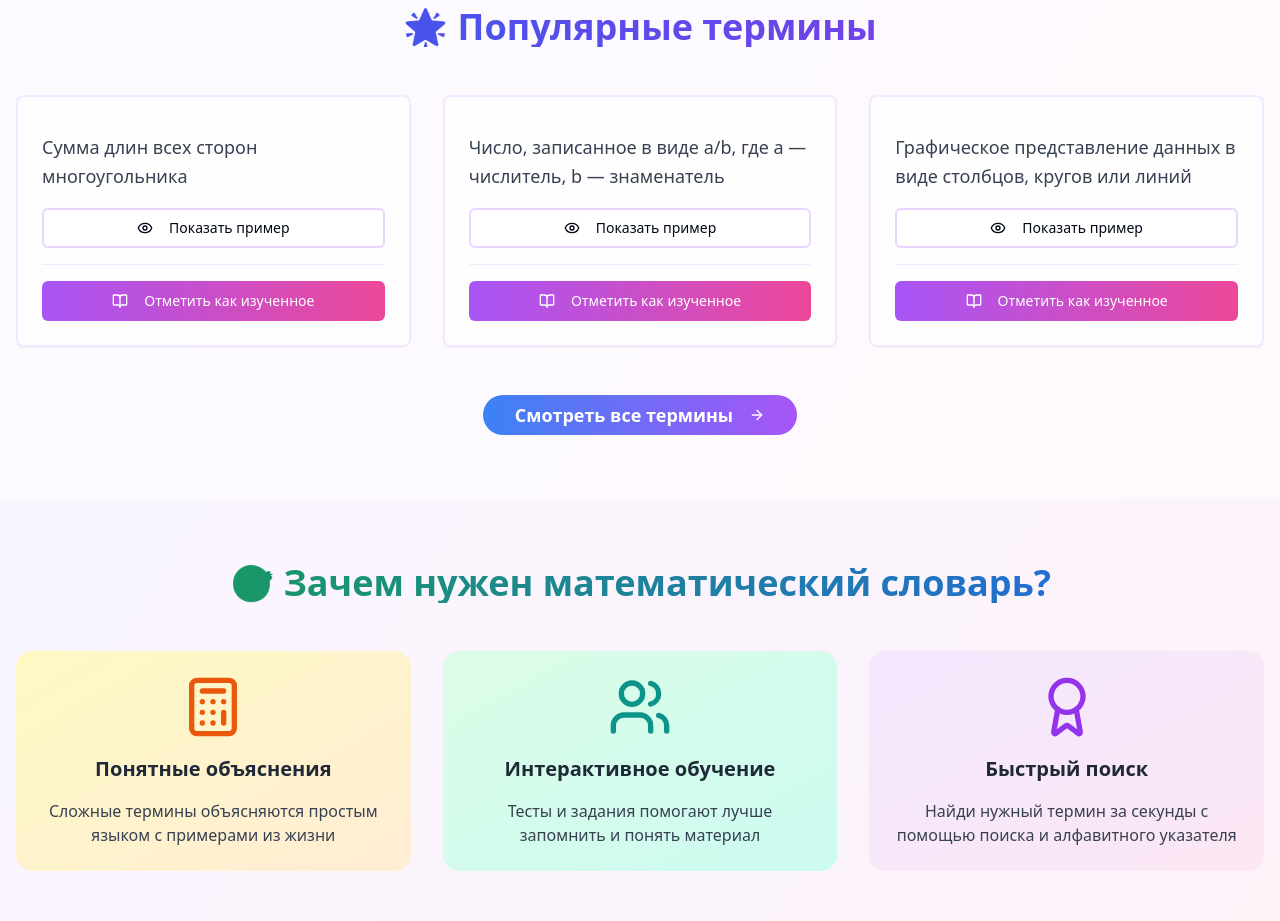
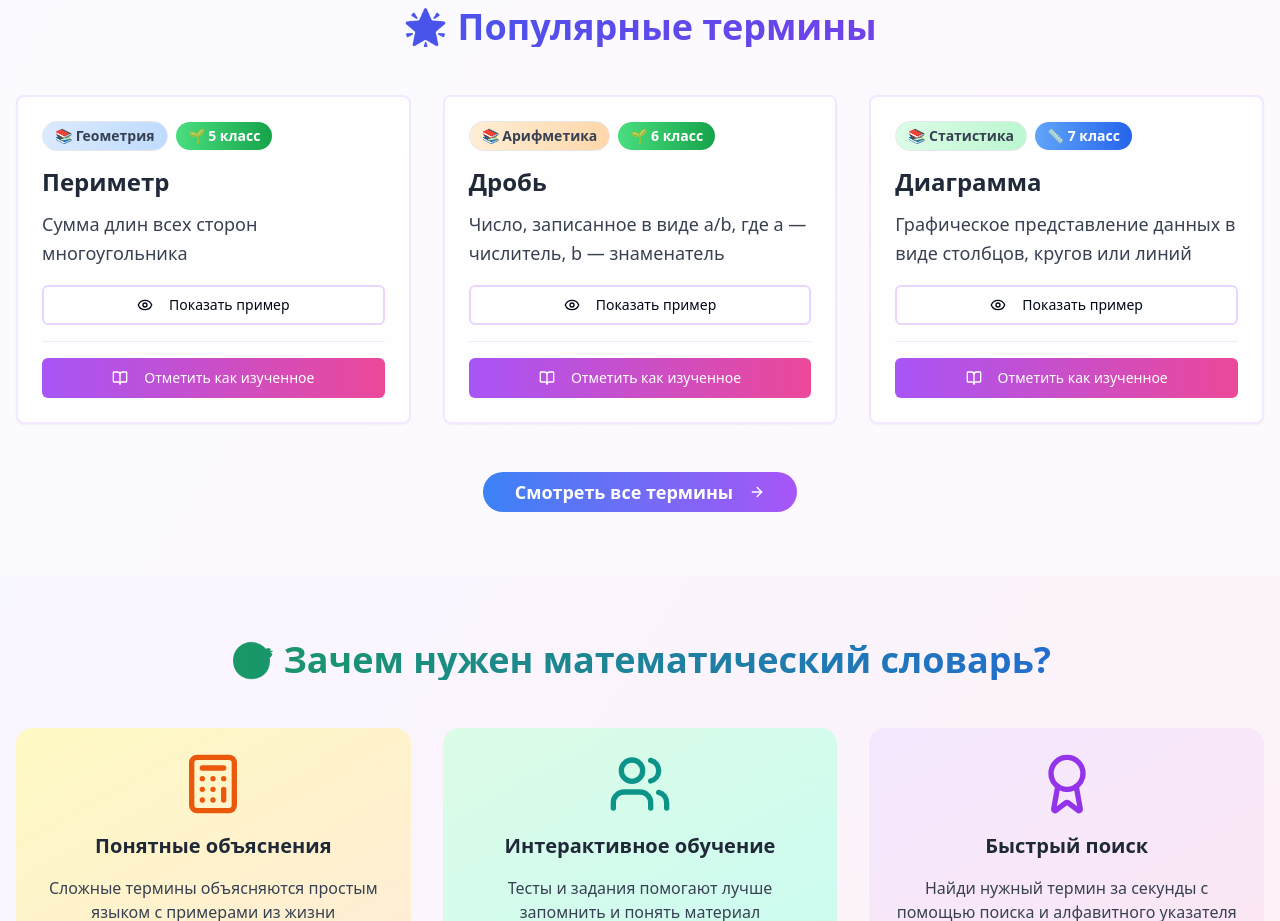
Before and after one commit to Regina704/math-kids-dictionary-fun, a React (Vite) app: page / in a window 1280 px wide. Shown: the part 1000-1921 px from the top of the page. Built offline with nearby package versions, Linux system fonts and the light colour scheme.

Commit message:
Fix: Update Term type in Index and Terms pages
The AI updated the `Index.tsx` and `Terms.tsx` files to correctly use the `Term` interface, resolving TypeScript errors related to missing properties.

```diff
--- a/src/pages/Index.tsx
+++ b/src/pages/Index.tsx
@@ -1,4 +1,3 @@
-
 import { useState } from "react";
 import { Search, BookOpen, Users, Award, ArrowRight, Calculator, Target, Lightbulb } from "lucide-react";
 import { Button } from "@/components/ui/button";
@@ -17,27 +16,33 @@ const Index = () => {
   const featuredTerms = [
     {
       id: "perimeter",
-      title: "Периметр",
+      name: "Периметр",
       definition: "Сумма длин всех сторон многоугольника",
       example: "Периметр квадрата со стороной 5 см = 5 + 5 + 5 + 5 = 20 см",
-      gradeLevel: 5,
-      topic: { name: "Геометрия" }
+      image_url: null,
+      grade_level: 5,
+      topic_id: null,
+      topics: { id: "1", name: "Геометрия", description: null }
     },
     {
       id: "fraction",
-      title: "Дробь",
+      name: "Дробь",
       definition: "Число, записанное в виде a/b, где a — числитель, b — знаменатель",
       example: "3/4 означает, что целое разделено на 4 части, взято 3 части",
-      gradeLevel: 6,
-      topic: { name: "Арифметика" }
+      image_url: null,
+      grade_level: 6,
+      topic_id: null,
+      topics: { id: "2", name: "Арифметика", description: null }
     },
     {
       id: "diagram",
-      title: "Диаграмма",
+      name: "Диаграмма",
       definition: "Графическое представление данных в виде столбцов, кругов или линий",
       example: "Круговая диаграмма показывает, сколько учеников выбрали разные предметы",
-      gradeLevel: 7,
-      topic: { name: "Статистика" }
+      image_url: null,
+      grade_level: 7,
+      topic_id: null,
+      topics: { id: "3", name: "Статистика", description: null }
     }
   ];
 
--- a/src/pages/Terms.tsx
+++ b/src/pages/Terms.tsx
@@ -1,4 +1,3 @@
-
 import { useState, useMemo } from "react";
 import { Search, Filter, Loader2 } from "lucide-react";
 import { Input } from "@/components/ui/input";
@@ -28,21 +27,23 @@ const Terms = () => {
   const transformedTerms = useMemo(() => {
     return allTerms.map(term => ({
       id: term.id,
-      title: term.name,
+      name: term.name,
       definition: term.definition,
-      example: term.example || "Пример будет добавлен позже",
-      gradeLevel: term.grade_level,
-      topic: term.topics ? { name: term.topics.name } : undefined
+      example: term.example,
+      image_url: term.image_url,
+      grade_level: term.grade_level,
+      topic_id: term.topic_id,
+      topics: term.topics
     }));
   }, [allTerms]);
 
   const filteredTerms = useMemo(() => {
     return transformedTerms.filter(term => {
-      const matchesSearch = term.title.toLowerCase().includes(searchTerm.toLowerCase()) ||
+      const matchesSearch = term.name.toLowerCase().includes(searchTerm.toLowerCase()) ||
                            term.definition.toLowerCase().includes(searchTerm.toLowerCase());
-      const matchesGrade = selectedGrade === "all" || (term.gradeLevel && term.gradeLevel.toString() === selectedGrade);
-      const matchesLetter = selectedLetter === "all" || term.title[0].toUpperCase() === selectedLetter;
-      const matchesTopic = selectedTopic === "all" || (term.topic && term.topic.name === selectedTopic);
+      const matchesGrade = selectedGrade === "all" || (term.grade_level && term.grade_level.toString() === selectedGrade);
+      const matchesLetter = selectedLetter === "all" || term.name[0].toUpperCase() === selectedLetter;
+      const matchesTopic = selectedTopic === "all" || (term.topics && term.topics.name === selectedTopic);
 
       return matchesSearch && matchesGrade && matchesLetter && matchesTopic;
     });
```
